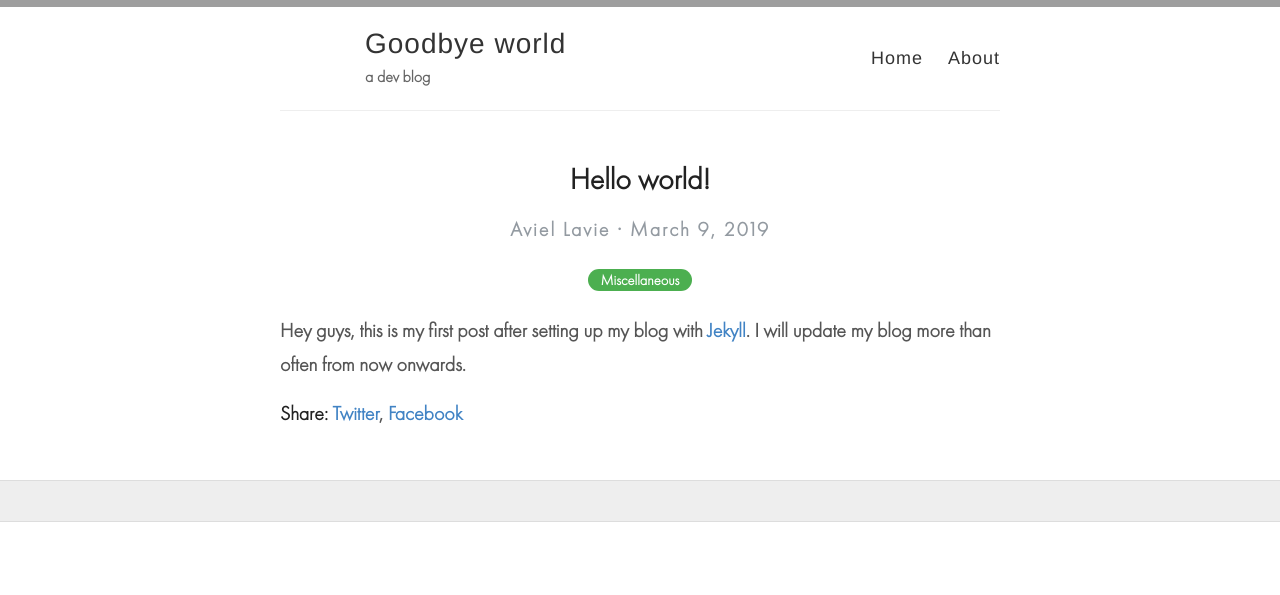
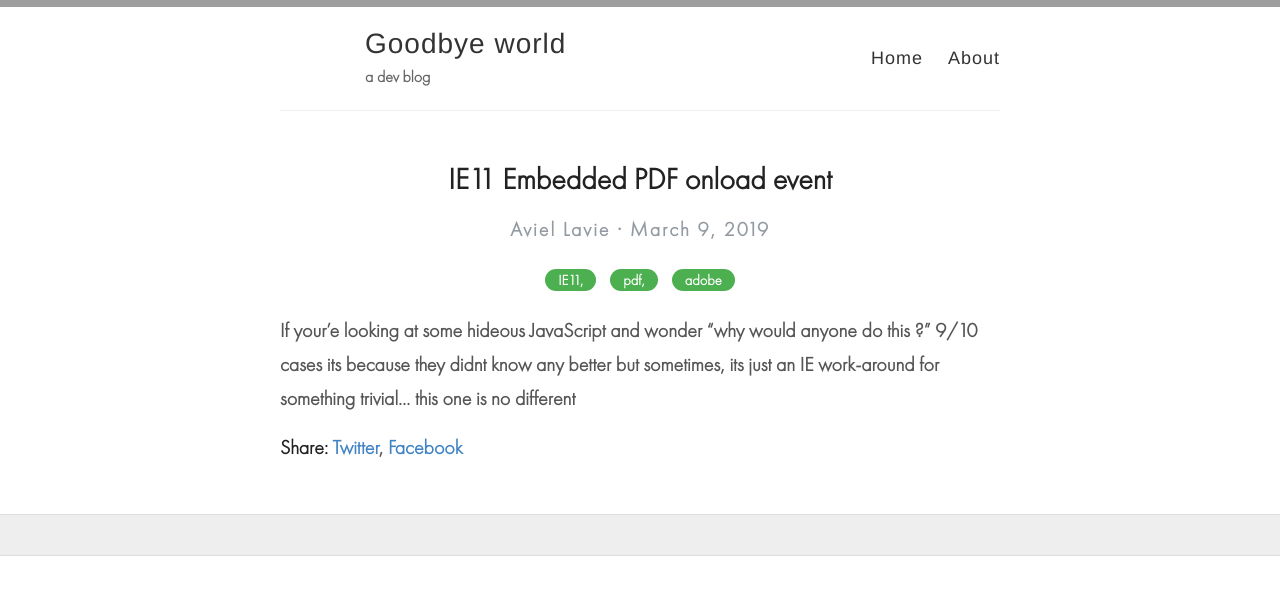
Before and after one commit to avilv/devpage, a Jekyll site: the page built from _posts/2019-3-9-first-post.md, in a window 1280 px wide, cut to the strip 0-595 px from the top of the page. Built offline with Jekyll 4.4.1, drawn with Linux system fonts in a browser that asks for light colours; grey boxes are pictures that could not be loaded.

Commit message:
Update 2019-3-9-first-post.md

```diff
--- a/_posts/2019-3-9-first-post.md
+++ b/_posts/2019-3-9-first-post.md
@@ -1,7 +1,8 @@
 ---
 layout: post
-title: Hello world!
-categories: Miscellaneous
+title: IE11 Embedded PDF onload event
+categories: IE11, pdf, adobe
 ---
 
-Hey guys, this is my first post after setting up my blog with [Jekyll](https://jekyllrb.com). I will update my blog more than often from now onwards.
+If your'e looking at some hideous JavaScript and wonder "why would anyone do this ?"
+9/10 cases its because they didnt know any better but sometimes, its just an IE work-around for something trivial... this one is no different
```
